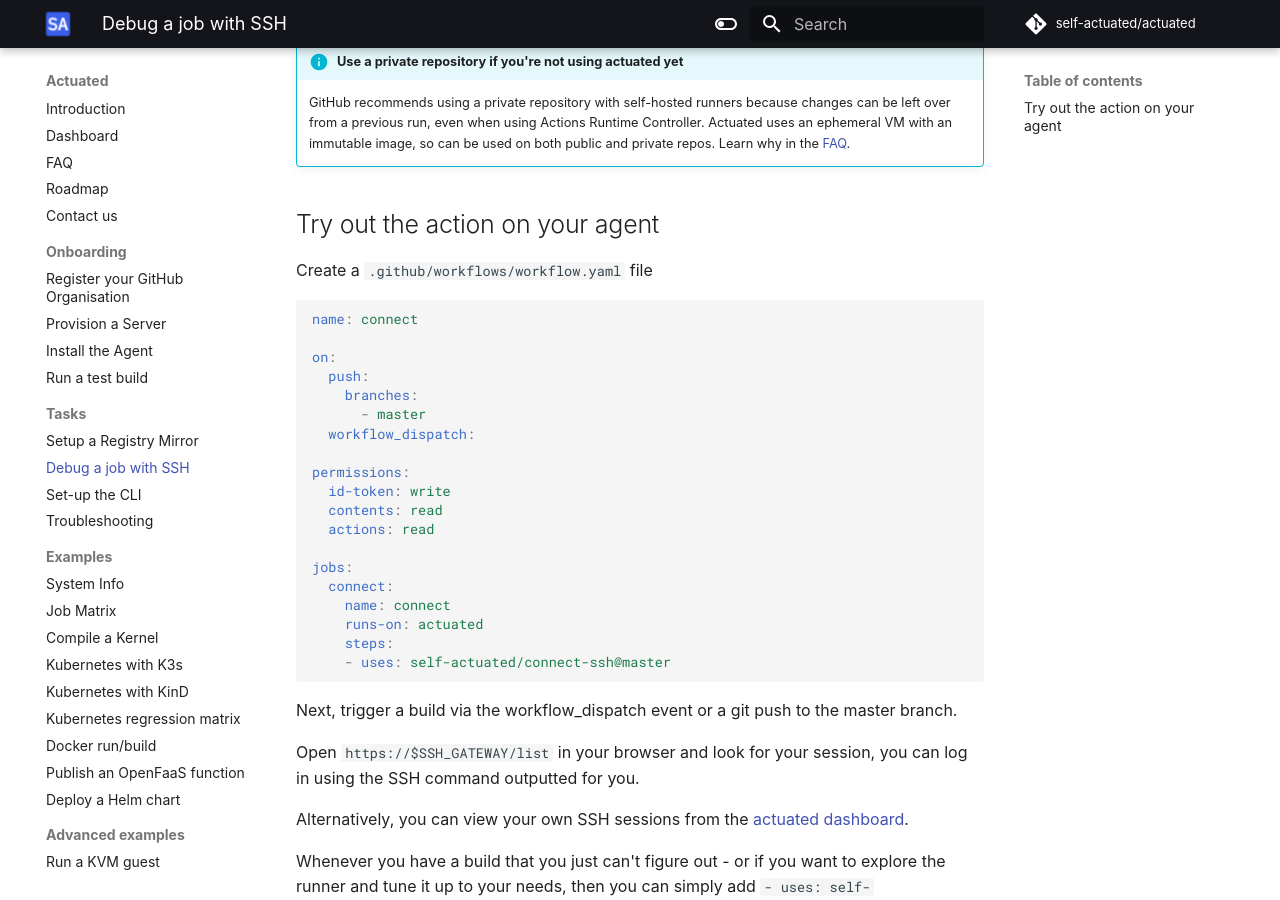
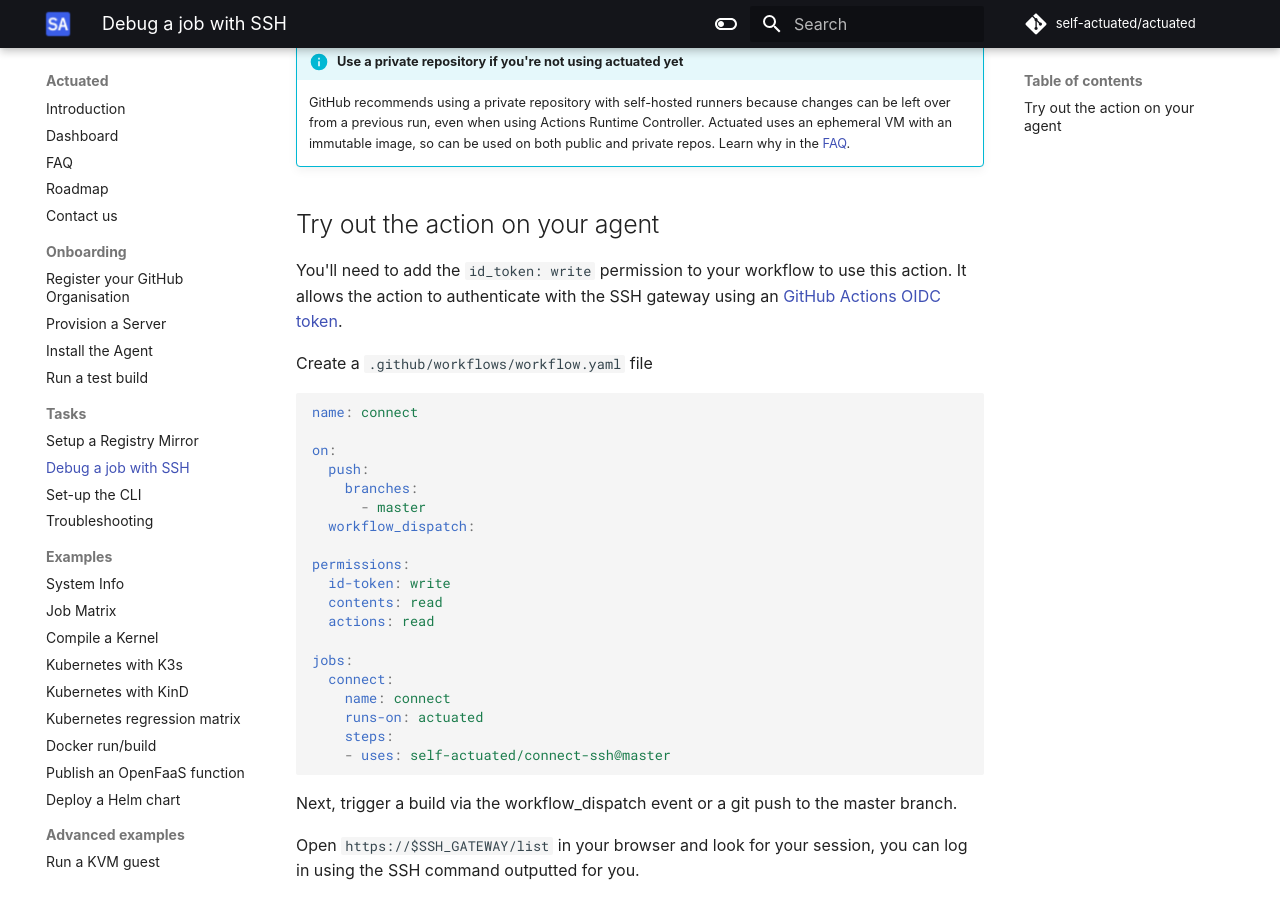
Before and after one commit to welteki/docs.actuated.dev, an MkDocs documentation site: the page built from docs/tasks/debug-ssh.md, in a window 1280 px wide and 900 px high, scrolled down 325 px. Built offline with MkDocs 1.6.1 and Material for MkDocs 9.7.7, drawn with Linux system fonts in a browser that asks for light colours; some web fonts are replaced.

Commit message:
Make requirement for id_token more explicit
Signed-off-by: Alex Ellis (OpenFaaS Ltd) <alexellis2@gmail.com>

```diff
--- a/docs/tasks/debug-ssh.md
+++ b/docs/tasks/debug-ssh.md
@@ -11,6 +11,8 @@
     GitHub recommends using a private repository with self-hosted runners because changes can be left over from a previous run, even when using Actions Runtime Controller. Actuated uses an ephemeral VM with an immutable image, so can be used on both public and private repos. Learn why in the [FAQ](/faq).
 
 ## Try out the action on your agent
+
+You'll need to add the `id_token: write` permission to your workflow to use this action. It allows the action to authenticate with the SSH gateway using an [GitHub Actions OIDC token](https://docs.github.com/en/actions/deployment/security-hardening-your-deployments/about-security-hardening-with-openid-connect).
 
 Create a `.github/workflows/workflow.yaml` file
 
```
